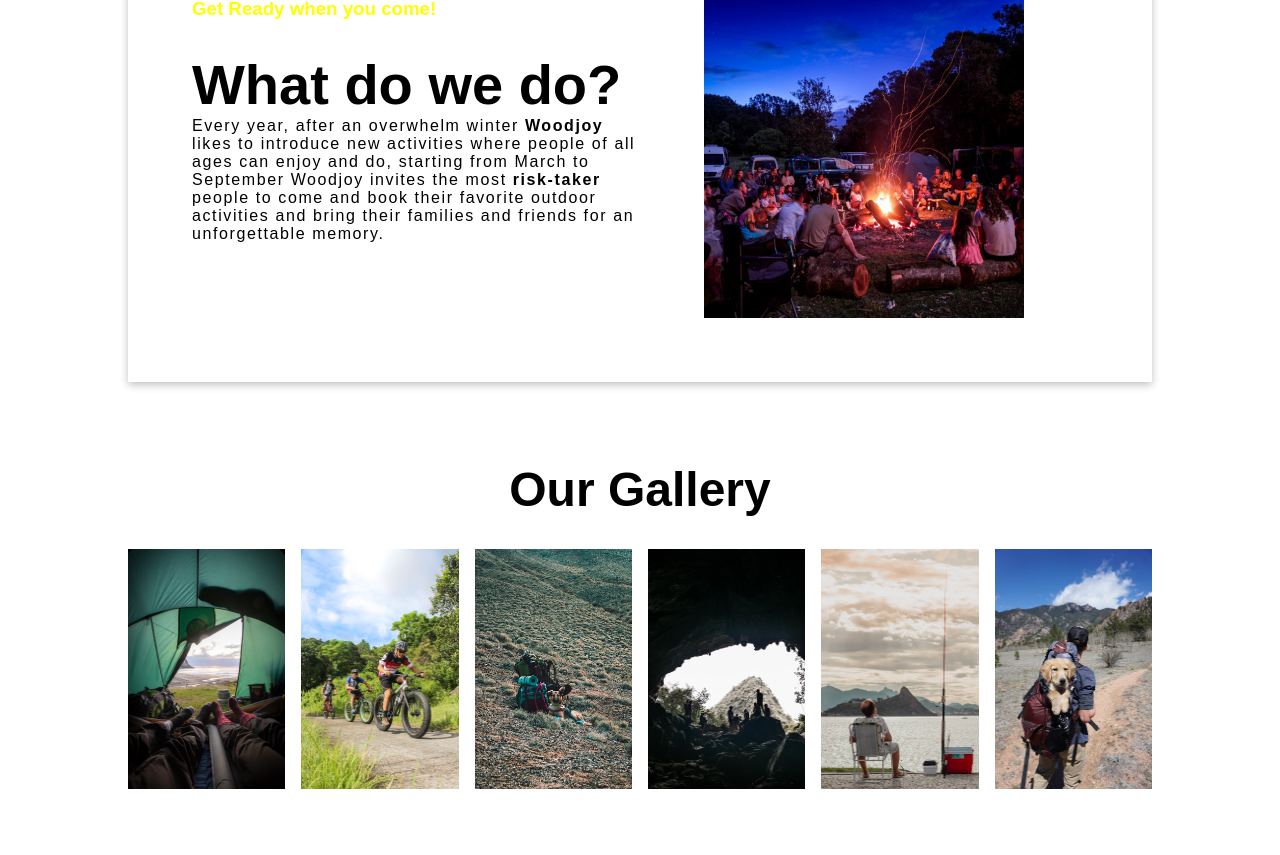
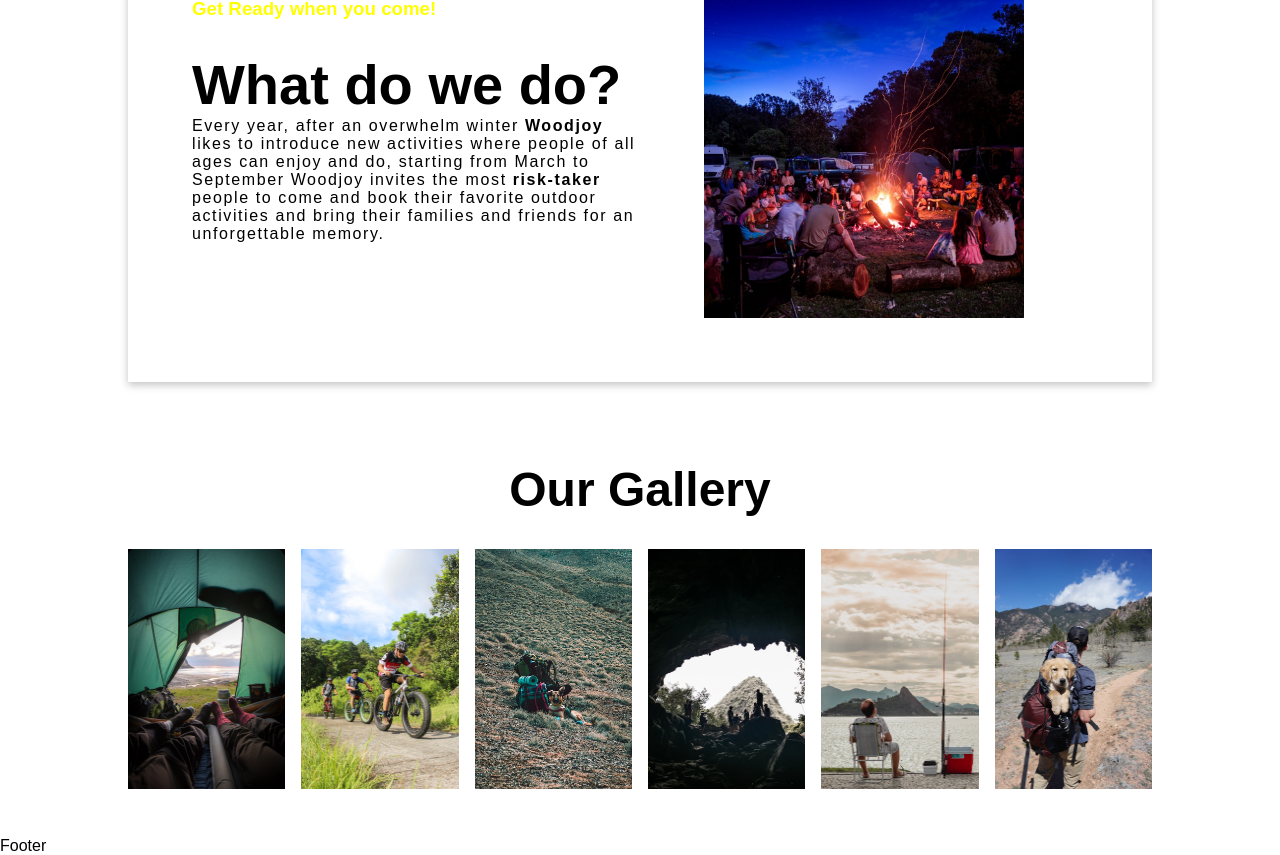
Before and after one commit to JohanFernandoLema/campingApp, a React (Vite) app: page / in a window 1280 px wide. Shown: the part 706-1561 px from the top of the page. Built offline with nearby package versions, Linux system fonts and the light colour scheme.

Commit message:
footer component created and linked both in scss and jsx file

```diff
--- a/src/App.jsx
+++ b/src/App.jsx
@@ -1,12 +1,14 @@
 import Navbar from './components/navbar/navbar'
 import About from './components/about/about'
 import Carousel from './components/carousel/carousel'
+import Footer from './components/footer/footer'
 export function App() {
   return (
     <div>
       <Navbar />
       <About />
       <Carousel />
+      <Footer />
     </div>
   )
 }
--- /dev/null
+++ b/src/components/footer/footer.jsx
@@ -0,0 +1,5 @@
+import './footer.scss'
+const Footer = () => {
+  return <div>Footer</div>
+}
+export default Footer
```
Also changed, not shown: src/components/footer/footer.scss (added).
